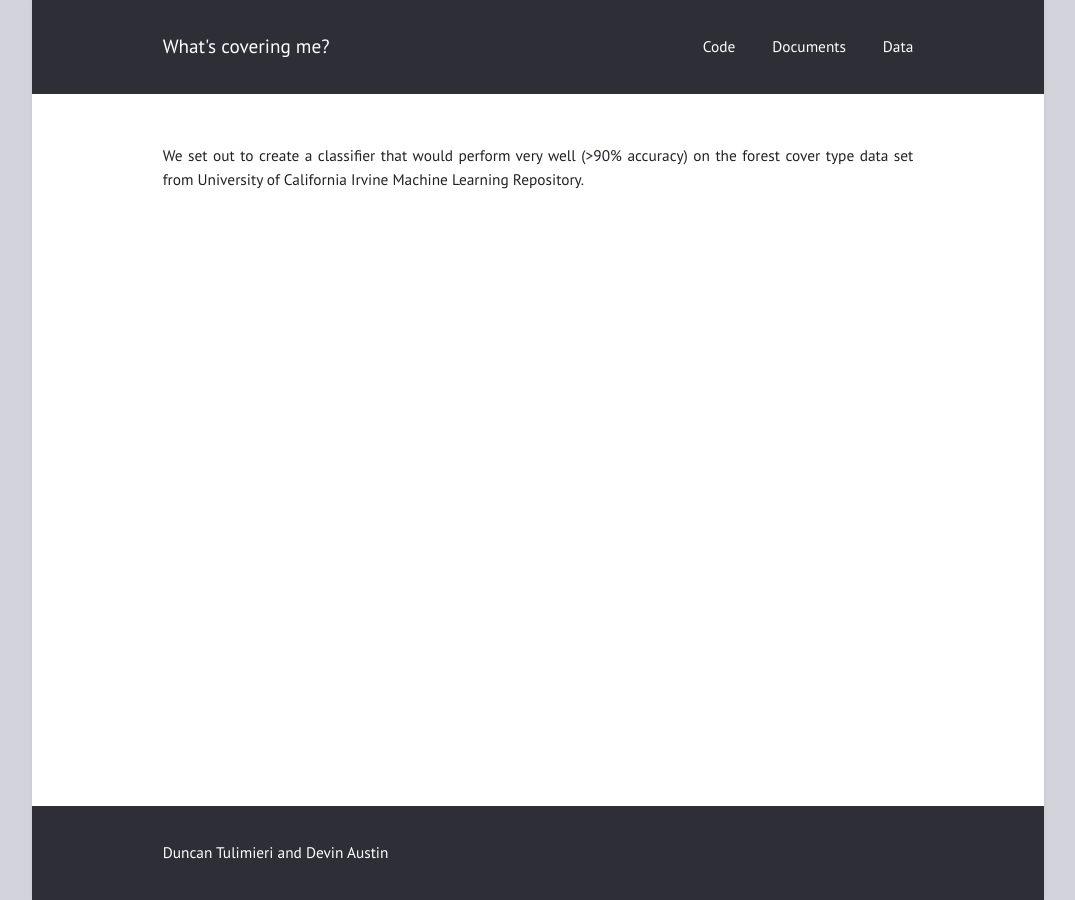
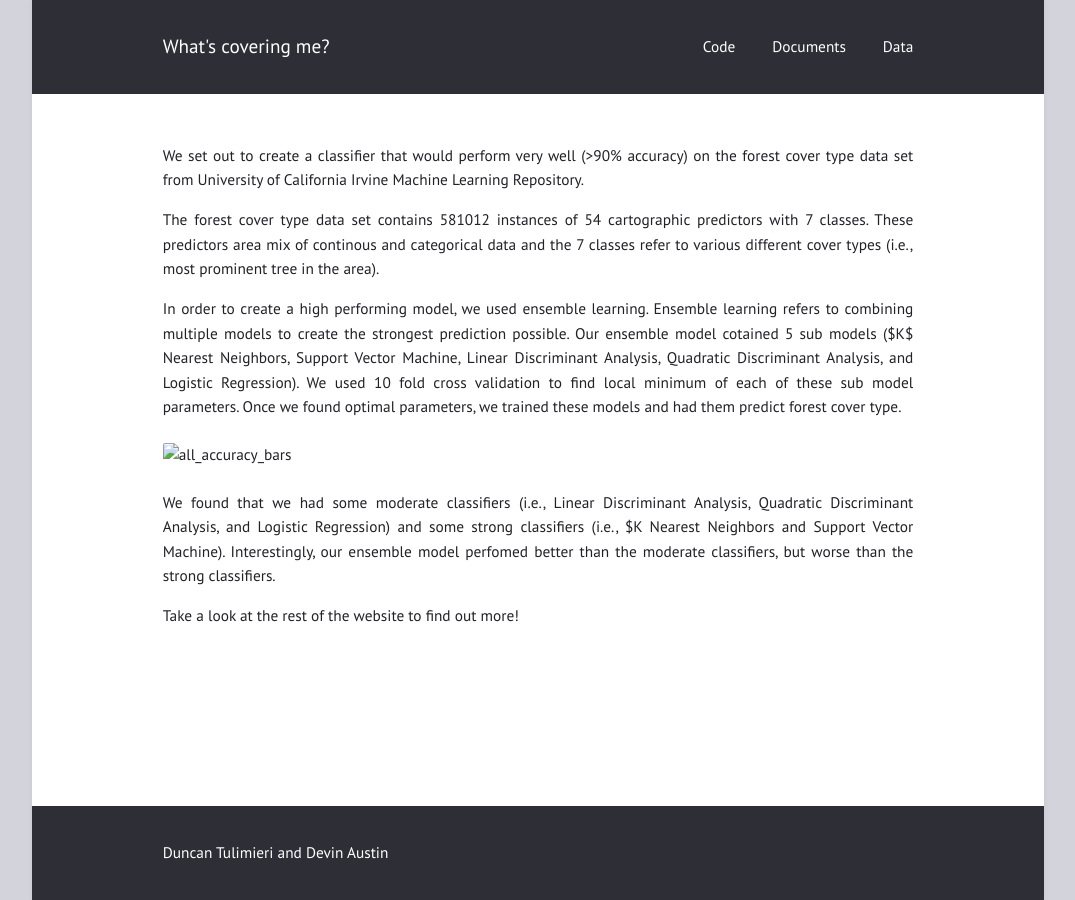
Before and after one commit to tulimid1/what-is-covering-me, a Jekyll site: the page built from index.md, in a window 1280 px wide. Shown: the whole page, without its empty margins (102-1177 px from the left). Built offline with Jekyll 4.4.1, drawn with Linux system fonts in a browser that asks for light colours.

Commit message:
Update index.md

```diff
--- a/index.md
+++ b/index.md
@@ -3,3 +3,13 @@ layout: page
 ---
 
 We set out to create a classifier that would perform very well (>90% accuracy) on the forest cover type data set from University of California Irvine Machine Learning Repository.
+
+The forest cover type data set contains 581012 instances of 54 cartographic predictors with 7 classes. These predictors area mix of continous and categorical data and the 7 classes refer to various different cover types (i.e., most prominent tree in the area).
+
+In order to create a high performing model, we used ensemble learning. Ensemble learning refers to combining multiple models to create the strongest prediction possible. Our ensemble model cotained 5 sub models ($K$ Nearest Neighbors, Support Vector Machine, Linear Discriminant Analysis, Quadratic Discriminant Analysis, and Logistic Regression). We used 10 fold cross validation to find local minimum of each of these sub model parameters. Once we found optimal parameters, we trained these models and had them predict forest cover type.
+
+![all_accuracy_bars]()
+
+We found that we had some moderate classifiers (i.e., Linear Discriminant Analysis, Quadratic Discriminant Analysis, and Logistic Regression) and some strong classifiers (i.e., $K Nearest Neighbors and Support Vector Machine). Interestingly, our ensemble model perfomed better than the moderate classifiers, but worse than the strong classifiers.
+
+Take a look at the rest of the website to find out more!
```
